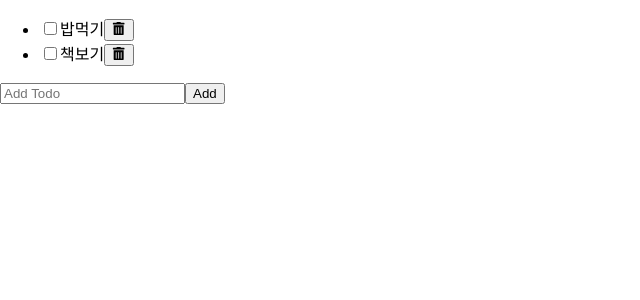
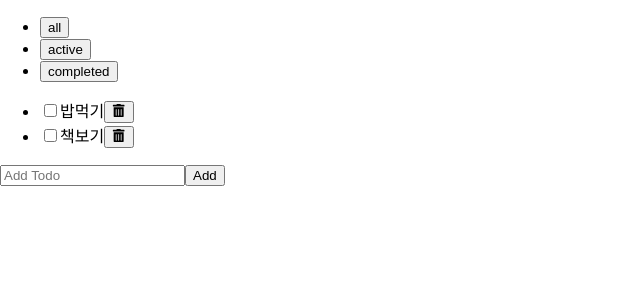
Before and after one commit to hyunny123/react_revision, a React (Create React App) app in the folder summary/: page / in a window 1280 px wide. Shown: the top 300 px of the page, without its empty margins (0-640 px from the left). Built offline with nearby package versions, Linux system fonts and the light colour scheme.

Commit message:
[FEAT]TodoList 필터 구현(all,active, completed)

```diff
--- a/summary/src/App.jsx
+++ b/summary/src/App.jsx
@@ -1,10 +1,20 @@
 import React, { useState } from "react";
+import Header from "./components/Header/Header";
 import TodoList from "./components/TodoList/TodoList";
 
+const filters = ["all", "active", "completed"];
+
 export default function App() {
+  const [filter, setFilter] = useState(filters[0]);
   return (
     <div>
-      <TodoList />
+      <Header
+        filters={filters}
+        filter={filter}
+        // onFilterChange={(filter) => setFilter(filter)}
+        onFilterChange={setFilter}
+      />
+      <TodoList filter={filter} />
     </div>
   );
 }
--- /dev/null
+++ b/summary/src/components/Header/Header.jsx
@@ -0,0 +1,13 @@
+import React from "react";
+
+export default function Header({ filter, filters, onFilterChange }) {
+  return (
+    <ul>
+      {filters.map((value, index) => (
+        <li key={index}>
+          <button onClick={() => onFilterChange(value)}>{value}</button>
+        </li>
+      ))}
+    </ul>
+  );
+}
--- a/summary/src/components/TodoList/TodoList.jsx
+++ b/summary/src/components/TodoList/TodoList.jsx
@@ -2,7 +2,7 @@
 import AddTodo from "../AddTodo/AddTodo";
 import Todo from "../Todo/Todo";
 
-export default function TodoList() {
+export default function TodoList({ filter }) {
   const [todos, setTodos] = useState([
     {
       id: "1",
@@ -25,11 +25,12 @@
     setTodos(todos.map((t) => (t.id === updated.id ? updated : t)));
   const handleDelete = (deleted) =>
     setTodos(todos.filter((t) => t.id !== deleted.id));
+  const filtered = getFilteredItems(todos, filter);
 
   return (
     <div>
       <ul>
-        {todos.map((item) => (
+        {filtered.map((item) => (
           <Todo
             key={item.id}
             todo={item}
@@ -42,3 +43,10 @@
     </div>
   );
 }
+
+function getFilteredItems(todos, filter) {
+  if (filter === "all") {
+    return todos;
+  }
+  return todos.filter((todo) => todo.status === filter);
+}
```
